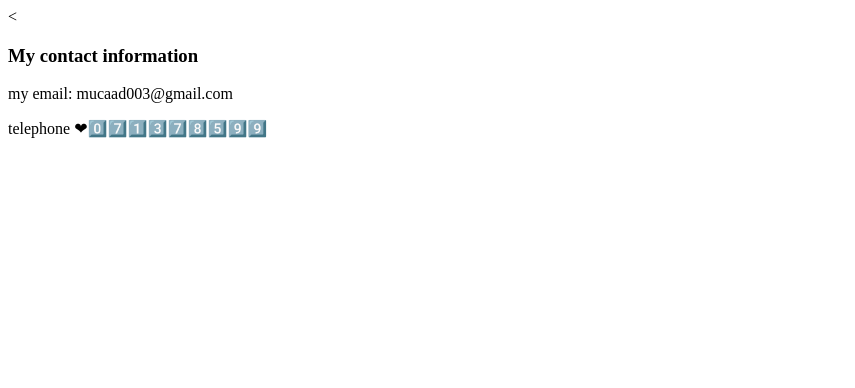
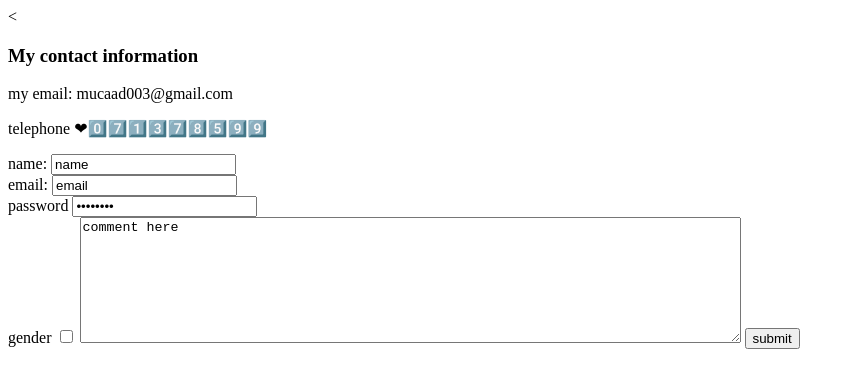
Before and after one commit to mucaad2022/cv, a plain HTML site: page mycontact.html in a window 1280 px wide. Shown: the whole page, without its empty margins (0-855 px from the left). Drawn offline with Linux system fonts and the light colour scheme.

Commit message:
Add files via upload

```diff
--- a/mycontact.html
+++ b/mycontact.html
@@ -8,6 +8,20 @@
     <<h3>My contact information</h3>
     <p>my email: mucaad003@gmail.com</p>
     <p>telephone ❤0️⃣7️⃣1️⃣3️⃣7️⃣8️⃣5️⃣9️⃣9️⃣</p>
+<form>
+  <label>name:</label>
+  <input type="text" name="" value="name"><br />
+  <label>email:</label>
 
+  <input type="email" name="" value="email"><br />
+  <label>password</label>
+  <input type="password" name="" value="password"><br />
+  <label >gender</label>
+  <input type="checkbox" name="female" value="female">
+  <textarea name="comments" rows="8" cols="80">comment here</textarea>
+  <input type="submit" name="" value="submit">
+</form>
+
+</form>
   </body>
 </html>
```
